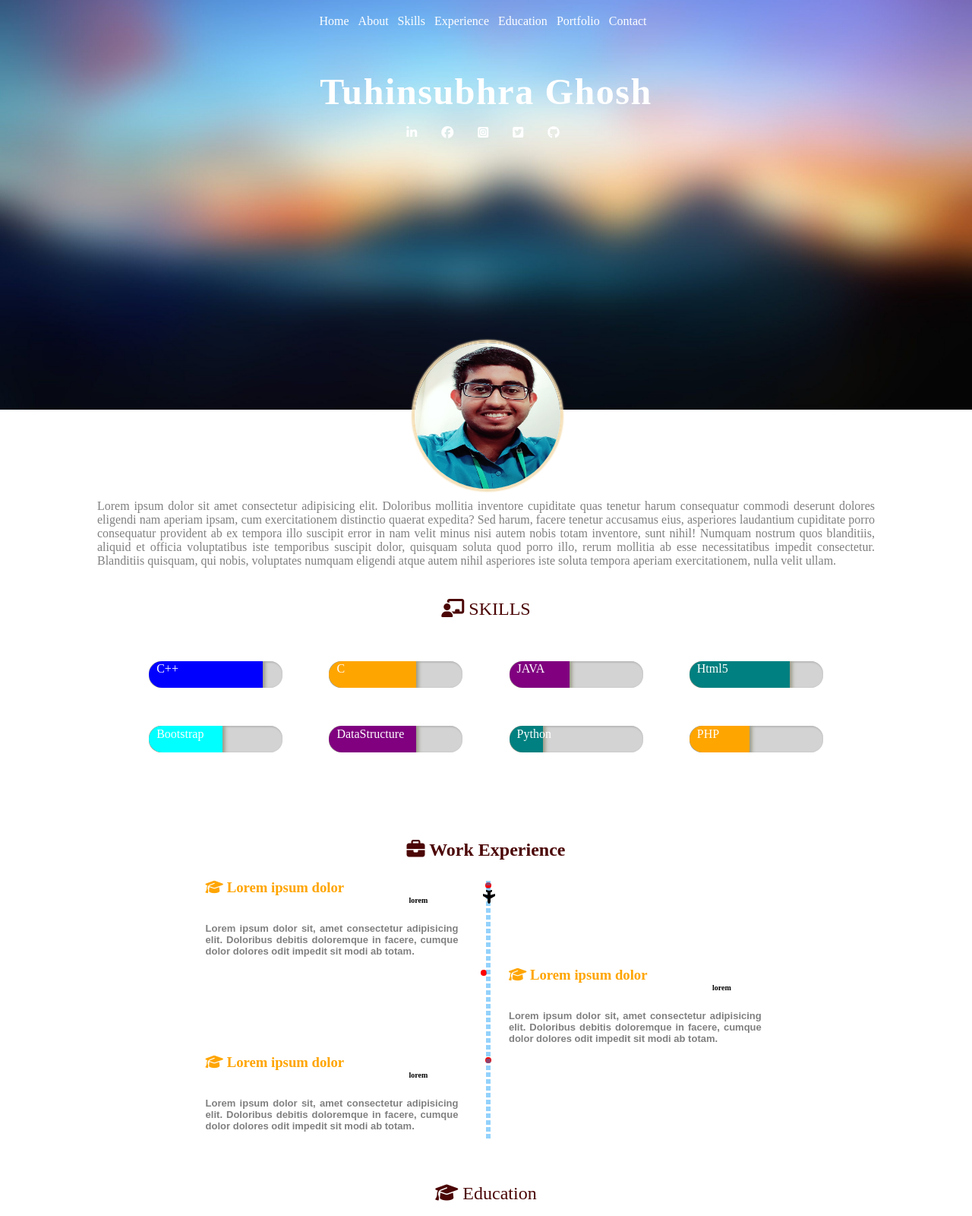
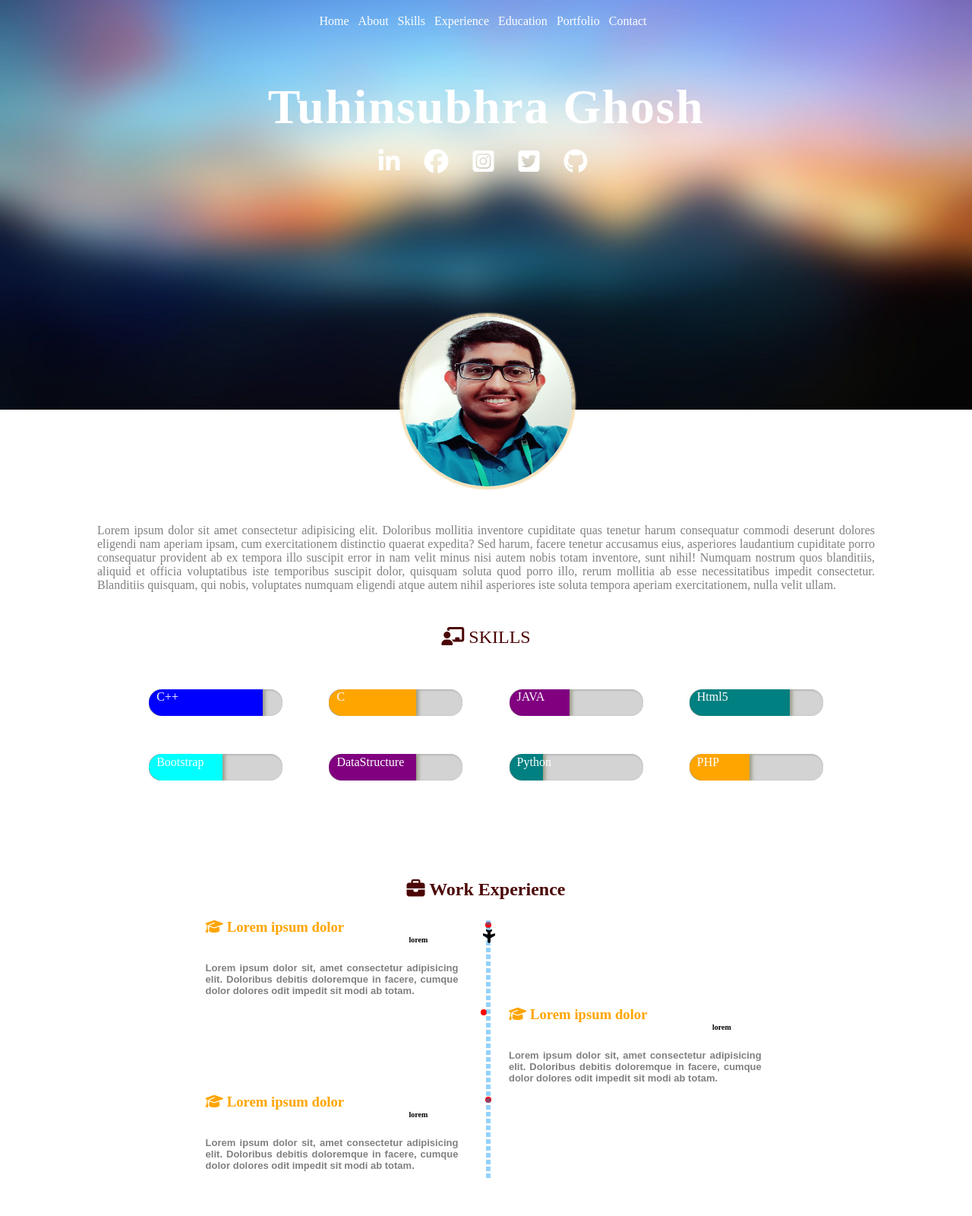
Before and after one commit to Tuhingh2632/Resume_Final1, a plain HTML site: page index.html in a window 1280 px wide. Shown: the top 1600 px of the page at 76% size. Drawn offline with Linux system fonts and the light colour scheme.

Commit message:
Optimize

```diff
--- a/Resume.css
+++ b/Resume.css
@@ -24,13 +24,22 @@ section h1 span{
 }
 #experience{
     margin-top: 30px;
+    padding-top: 15px;
 }
 #contact{
-    margin-top: 30px;
+    margin-top: 40px;
+    padding-top: 35px;
 
 }
 #education{
     margin-top: 30px;
+    padding-top: 15px;
+    margin-bottom: 35px;
+}
+#portfolio{
+    margin-top: 20px;
+    padding: auto;
+    margin-bottom: 50px;
 }
 
 section:nth-child(2n+1){
@@ -65,7 +74,7 @@ section:nth-child(2n+1){
     text-align: center;
 }
 #My-name{
-    font-size: 3rem;
+    font-size: 4rem;
     letter-spacing: 0.1rem;
     font-weight: 700;
    padding-top: 1rem;
@@ -74,7 +83,7 @@ section:nth-child(2n+1){
 }
 .social-icons li a i{
     padding: 10px;
-    font-size: 1rem;
+    font-size: 2rem;
     border-radius: 50%;
 
 
@@ -90,10 +99,11 @@ section:nth-child(2n+1){
 
 }
 .My-img{
-    height: 12rem;
-    width: 12rem;
+    height: 14rem;
+    width: 14rem;
     margin: auto;
-    margin-top: -90px
+    margin-top: -125px;
+    margin-bottom: 20px;
 }
 .My-img img{
   border-radius:  50%;
@@ -106,13 +116,15 @@ section:nth-child(2n+1){
      margin: auto;
      width: 80%;
      color:grey;
-
+    margin-top: 15px;
+    margin-bottom: 10px;
      font-family: italic;
      text-align:justify;
  }
  .section-heading{
      width: auto;
-    padding-top: 5px;
+    margin-top: 10px;
+    padding-top: 10px;
 
      font-weight: 400;
  }
@@ -299,7 +311,7 @@ section:nth-child(2n+1){
     background-color: #0abcf9;
     background-image: linear-gradient(50deg, #2857a4 0%, #403066 74%);
     color: white;
-    padding-bottom: 20px;
+    padding-bottom: 160px;
 }
 
 #contact h1,
```
